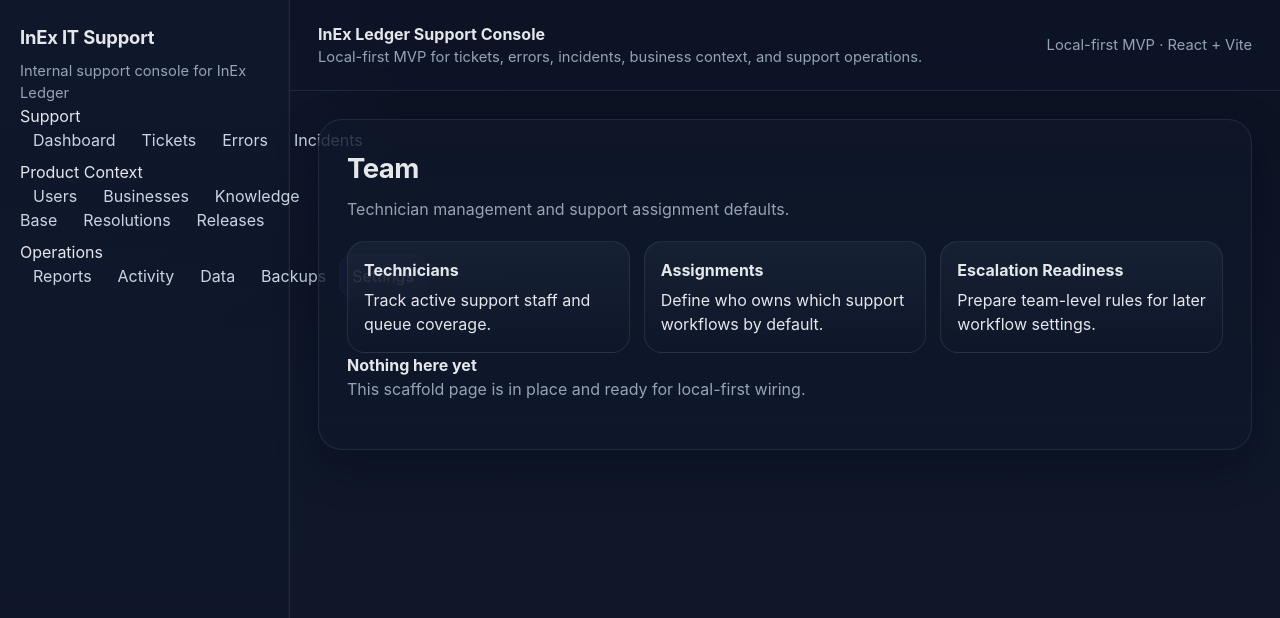
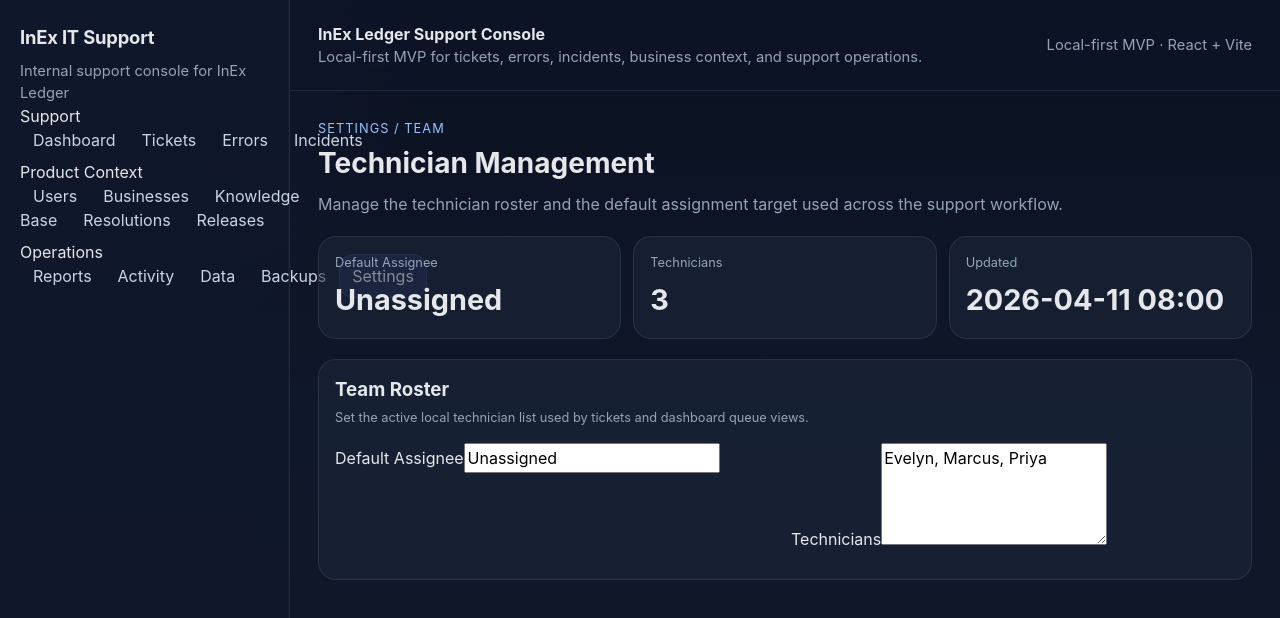
Before and after one commit to Emanuel628/InEx-IT-Support, a React (Vite) app: page /settings/team in a window 1280 px wide. Shown: the top 618 px of the page. Built offline with nearby package versions, Linux system fonts and the light colour scheme.

Commit message:
Build team settings page

```diff
--- a/src/pages/settings/TeamPage.tsx
+++ b/src/pages/settings/TeamPage.tsx
@@ -1,15 +1,64 @@
-import { PlaceholderPage } from '@/components/shared/PlaceholderPage';
+import { useMemo, useState } from 'react';
+import { getSettings, updateSettings } from '@/features/settings/lib/settingsStore';
+import '@/features/tickets/styles/tickets.css';
+
+function parseList(value: string) {
+  return value.split(',').map((item) => item.trim()).filter(Boolean);
+}
 
 export function TeamPage() {
+  const [version, setVersion] = useState(0);
+  const [message, setMessage] = useState('');
+  const settings = useMemo(() => getSettings(), [version]);
+
+  function refresh() {
+    setVersion((current) => current + 1);
+  }
+
+  function save(updates: Partial<typeof settings>) {
+    updateSettings(updates);
+    setMessage('Team settings saved.');
+    refresh();
+  }
+
   return (
-    <PlaceholderPage
-      title="Team"
-      description="Technician management and support assignment defaults."
-      cards={[
-        { title: 'Technicians', body: 'Track active support staff and queue coverage.' },
-        { title: 'Assignments', body: 'Define who owns which support workflows by default.' },
-        { title: 'Escalation Readiness', body: 'Prepare team-level rules for later workflow settings.' },
-      ]}
-    />
+    <section className="ticket-workspace-page">
+      <div className="ticket-page-header">
+        <div>
+          <span className="ticket-page-eyebrow">Settings / Team</span>
+          <h2>Technician Management</h2>
+          <p>Manage the technician roster and the default assignment target used across the support workflow.</p>
+        </div>
+      </div>
+
+      <div className="ticket-stats-grid">
+        <article className="ticket-stat-card"><span>Default Assignee</span><strong>{settings.defaultAssignee}</strong></article>
+        <article className="ticket-stat-card"><span>Technicians</span><strong>{settings.technicians.length}</strong></article>
+        <article className="ticket-stat-card"><span>Updated</span><strong>{settings.updatedAt}</strong></article>
+      </div>
+
+      {message ? (
+        <section className="ticket-detail-panel">
+          <div className="ticket-section-header"><h3>Last Action</h3><span>{message}</span></div>
+        </section>
+      ) : null}
+
+      <section className="ticket-detail-panel">
+        <div className="ticket-section-header">
+          <h3>Team Roster</h3>
+          <span>Set the active local technician list used by tickets and dashboard queue views.</span>
+        </div>
+        <div className="ticket-form-grid">
+          <label>
+            Default Assignee
+            <input defaultValue={settings.defaultAssignee} onBlur={(event) => save({ defaultAssignee: event.target.value.trim() || 'Unassigned' })} />
+          </label>
+          <label>
+            Technicians
+            <textarea rows={4} defaultValue={settings.technicians.join(', ')} onBlur={(event) => save({ technicians: parseList(event.target.value) })} />
+          </label>
+        </div>
+      </section>
+    </section>
   );
 }
```
